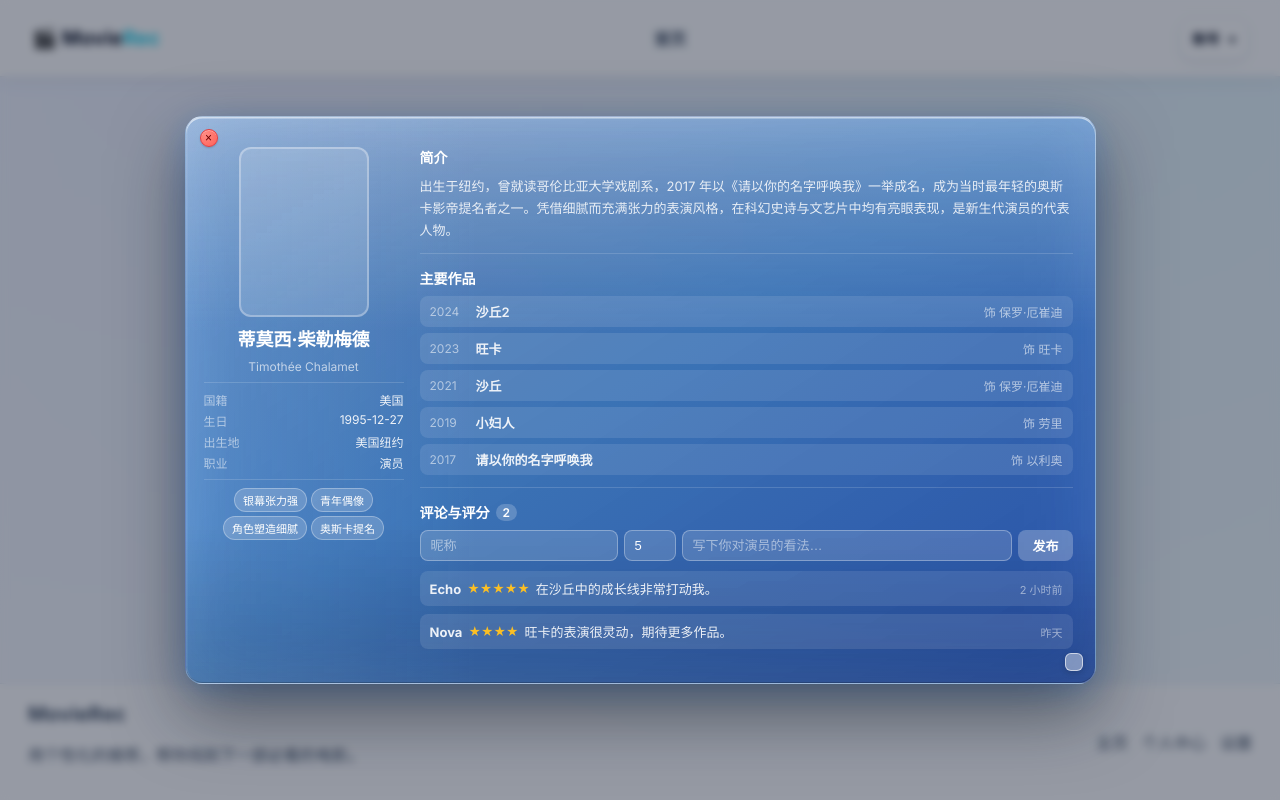
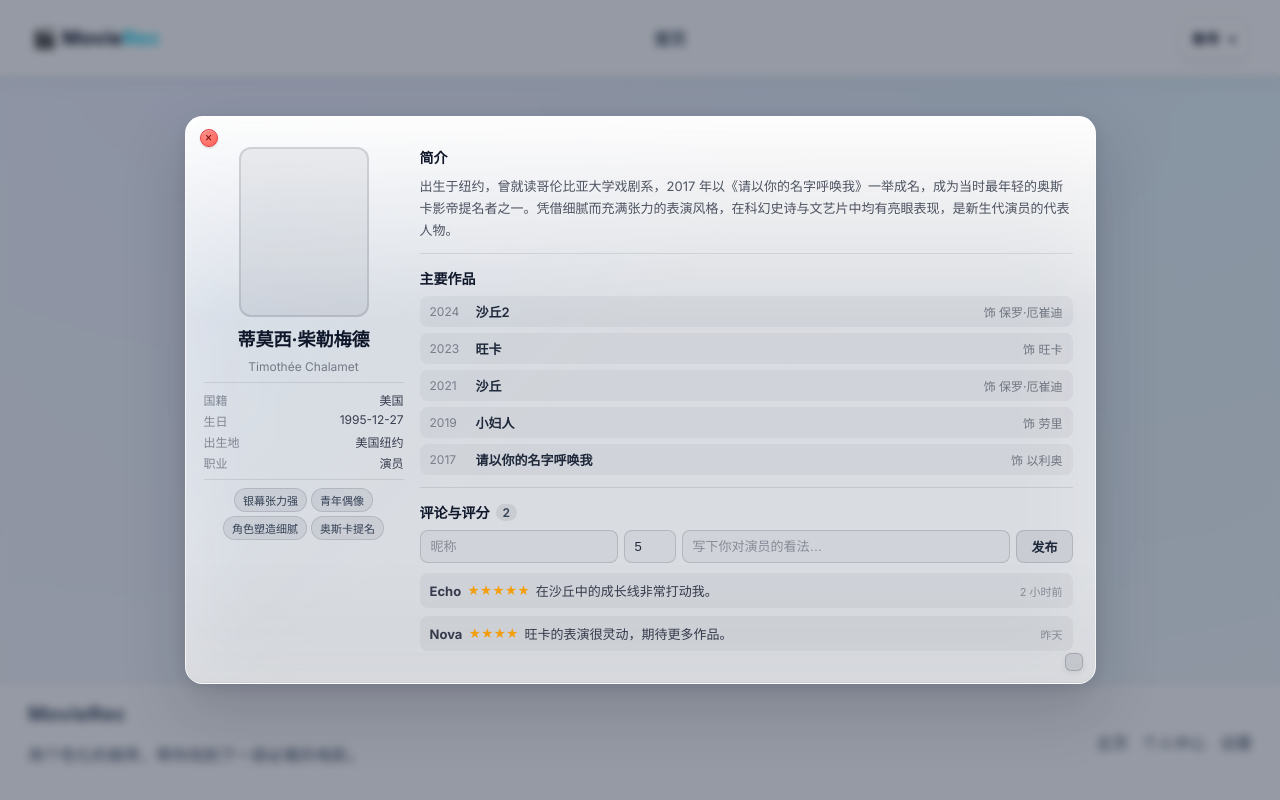
Before and after one commit to Mryan2005/Movie-Recommendation-System, a Vue app in the folder NodejsFrontend/: page /actor/1 in a window 1280 px wide. Built offline with nearby package versions, Linux system fonts and the light colour scheme.

Commit message:
feat: switch detail modal to white liquid glass (background是白色)
Agent-Logs-Url: https://github.com/Mryan2005/Movie-Recommendation-System/sessions/d161a1f8-2eb3-45e8-b964-a732af465107

Co-authored-by: Mryan2005 <40586009+Mryan2005@users.noreply.github.com>

```diff
--- a/NodejsFrontend/src/style.css
+++ b/NodejsFrontend/src/style.css
@@ -696,38 +696,33 @@ a {
 
 .detail-modal {
   /*
-   * ── Liquid glass ──────────────────────────────────────────
-   * Four stacked gradient layers simulate:
-   *  1. top-edge gloss (white sheen)
+   * ── White liquid glass ────────────────────────────────────
+   * Frosted-white glass panel with layered gradients:
+   *  1. top-edge specular highlight
    *  2. bottom-edge subtle deepening
-   *  3. left refraction band (light scatter)
-   *  4. main blue-tinted glass body
+   *  3. top-left cool refraction tint
+   *  4. white glass body
    * ─────────────────────────────────────────────────────────
    */
   background:
     linear-gradient(
       180deg,
-      rgba(255, 255, 255, 0.26) 0%,
-      rgba(255, 255, 255, 0.00) 38%
+      rgba(255, 255, 255, 0.95) 0%,
+      rgba(255, 255, 255, 0.00) 36%
     ),
     linear-gradient(
       0deg,
-      rgba(0, 0, 0, 0.16) 0%,
-      transparent 28%
+      rgba(0, 0, 0, 0.04) 0%,
+      transparent 22%
     ),
     linear-gradient(
-      90deg,
-      rgba(130, 195, 255, 0.22) 0%,
-      transparent 32%
+      135deg,
+      rgba(210, 230, 255, 0.30) 0%,
+      transparent 45%
     ),
-    linear-gradient(
-      148deg,
-      rgba(110, 175, 255, 0.44) 0%,
-      rgba(42, 130, 228, 0.56) 48%,
-      rgba(18, 72, 190, 0.66) 100%
-    );
+    rgba(255, 255, 255, 0.78);
   opacity: 1;
-  color: #fff;
+  color: #1e293b;
   border-radius: 17.5px;
   padding: 22px 18px 18px 18px;
   width: auto;
@@ -735,21 +730,20 @@ a {
   max-width: 94vw;
   max-height: 90vh;
 
-  /* Deep frosted-glass blur with saturation + brightness boost */
-  backdrop-filter: blur(32px) saturate(200%) brightness(1.08);
-  -webkit-backdrop-filter: blur(32px) saturate(200%) brightness(1.08);
+  /* Deep frosted-glass blur */
+  backdrop-filter: blur(40px) saturate(180%) brightness(1.04);
+  -webkit-backdrop-filter: blur(40px) saturate(180%) brightness(1.04);
 
-  /* Glass edges: luminous top edge, subtle sides */
-  border: 1px solid rgba(255, 255, 255, 0.22);
-  border-top-color: rgba(255, 255, 255, 0.52);
+  /* Glass edges: bright top specular, subtle sides */
+  border: 1px solid rgba(255, 255, 255, 0.70);
+  border-top-color: rgba(255, 255, 255, 1);
 
-  /* Layered shadows: elevation · blue glow · top specular · bottom thickness · side rim */
+  /* Layered shadows: elevation · soft ambient · top specular · bottom rim */
   box-shadow:
-    0 28px 70px rgba(15, 23, 42, 0.55),
-    0 6px 28px rgba(42, 130, 228, 0.30),
-    inset 0 1.5px 0 rgba(255, 255, 255, 0.55),
-    inset 0 -1px 0 rgba(0, 0, 0, 0.20),
-    inset 1.5px 0 0 rgba(255, 255, 255, 0.10);
+    0 24px 64px rgba(15, 23, 42, 0.18),
+    0 4px 20px rgba(15, 23, 42, 0.10),
+    inset 0 1.5px 0 rgba(255, 255, 255, 1),
+    inset 0 -1px 0 rgba(15, 23, 42, 0.06);
 
   position: relative;
 }
@@ -830,14 +824,14 @@ a {
   bottom: 12px;
   right: 12px;
   border-radius: 6px;
-  background: rgba(255, 255, 255, 0.4);
-  border: 1px solid rgba(255, 255, 255, 0.6);
+  background: rgba(15, 23, 42, 0.10);
+  border: 1px solid rgba(15, 23, 42, 0.18);
   cursor: se-resize;
-  box-shadow: 0 2px 6px rgba(15, 23, 42, 0.2);
+  box-shadow: 0 2px 6px rgba(15, 23, 42, 0.08);
 }
 
 .resize-handle:hover {
-  background: rgba(255, 255, 255, 0.55);
+  background: rgba(15, 23, 42, 0.18);
 }
 
 @media (max-width: 768px) {
--- a/NodejsFrontend/src/views/ActorDetailView.vue
+++ b/NodejsFrontend/src/views/ActorDetailView.vue
@@ -235,7 +235,7 @@ const close = () => router.back()
   gap: 8px;
   overflow-y: auto;
   scrollbar-width: thin;
-  scrollbar-color: rgba(255, 255, 255, 0.3) transparent;
+  scrollbar-color: rgba(15, 23, 42, 0.2) transparent;
 }
 
 .ad-photo {
@@ -244,8 +244,8 @@ const close = () => router.back()
   border-radius: 12px;
   background-size: cover;
   background-position: center;
-  background-color: rgba(255, 255, 255, 0.15);
-  border: 2px solid rgba(255, 255, 255, 0.3);
+  background-color: rgba(15, 23, 42, 0.06);
+  border: 2px solid rgba(15, 23, 42, 0.12);
   flex-shrink: 0;
 }
 
@@ -253,14 +253,14 @@ const close = () => router.back()
   margin: 0;
   font-size: 18px;
   font-weight: 800;
-  color: #fff;
+  color: #0f172a;
   text-align: center;
 }
 
 .ad-en-name {
   margin: 0;
   font-size: 12px;
-  color: rgba(255, 255, 255, 0.65);
+  color: rgba(15, 23, 42, 0.50);
   text-align: center;
 }
 
@@ -269,8 +269,8 @@ const close = () => router.back()
   display: flex;
   flex-direction: column;
   gap: 4px;
-  border-top: 1px solid rgba(255, 255, 255, 0.15);
-  border-bottom: 1px solid rgba(255, 255, 255, 0.15);
+  border-top: 1px solid rgba(15, 23, 42, 0.10);
+  border-bottom: 1px solid rgba(15, 23, 42, 0.10);
   padding: 8px 0;
 }
 
@@ -278,12 +278,12 @@ const close = () => router.back()
   display: flex;
   gap: 6px;
   font-size: 12px;
-  color: rgba(255, 255, 255, 0.9);
+  color: rgba(15, 23, 42, 0.80);
   justify-content: space-between;
 }
 
 .ad-info-label {
-  color: rgba(255, 255, 255, 0.55);
+  color: rgba(15, 23, 42, 0.45);
   flex-shrink: 0;
 }
 
@@ -297,10 +297,10 @@ const close = () => router.back()
 .ad-tag {
   padding: 3px 8px;
   border-radius: 999px;
-  background: rgba(255, 255, 255, 0.18);
-  border: 1px solid rgba(255, 255, 255, 0.3);
+  background: rgba(15, 23, 42, 0.07);
+  border: 1px solid rgba(15, 23, 42, 0.12);
   font-size: 11px;
-  color: #fff;
+  color: #334155;
 }
 
 /* ── Right column ── */
@@ -313,21 +313,21 @@ const close = () => router.back()
   gap: 14px;
   padding-right: 4px;
   scrollbar-width: thin;
-  scrollbar-color: rgba(255, 255, 255, 0.3) transparent;
+  scrollbar-color: rgba(15, 23, 42, 0.2) transparent;
 }
 
 .ad-section-head {
   margin: 0 0 8px;
   font-size: 14px;
   font-weight: 700;
-  color: #fff;
+  color: #0f172a;
   display: flex;
   align-items: center;
   gap: 6px;
 }
 
 .ad-bio-section {
-  border-bottom: 1px solid rgba(255, 255, 255, 0.15);
+  border-bottom: 1px solid rgba(15, 23, 42, 0.10);
   padding-bottom: 12px;
 }
 
@@ -335,12 +335,12 @@ const close = () => router.back()
   margin: 0;
   font-size: 13px;
   line-height: 1.7;
-  color: rgba(255, 255, 255, 0.85);
+  color: rgba(15, 23, 42, 0.72);
 }
 
 /* ── Films ── */
 .ad-films-section {
-  border-bottom: 1px solid rgba(255, 255, 255, 0.15);
+  border-bottom: 1px solid rgba(15, 23, 42, 0.10);
   padding-bottom: 12px;
 }
 
@@ -357,15 +357,15 @@ const close = () => router.back()
   display: flex;
   align-items: center;
   gap: 10px;
-  background: rgba(255, 255, 255, 0.1);
+  background: rgba(15, 23, 42, 0.04);
   border-radius: 8px;
   padding: 6px 10px;
   font-size: 13px;
-  color: rgba(255, 255, 255, 0.9);
+  color: rgba(15, 23, 42, 0.80);
 }
 
 .ad-film-year {
-  color: rgba(255, 255, 255, 0.55);
+  color: rgba(15, 23, 42, 0.45);
   font-size: 12px;
   min-width: 36px;
 }
@@ -373,20 +373,22 @@ const close = () => router.back()
 .ad-film-title {
   font-weight: 600;
   flex: 1;
+  color: #1e293b;
 }
 
 .ad-film-role {
   font-size: 12px;
-  color: rgba(255, 255, 255, 0.6);
+  color: rgba(15, 23, 42, 0.50);
 }
 
 /* ── Comments ── */
 .ad-count-badge {
-  background: rgba(255, 255, 255, 0.2);
+  background: rgba(15, 23, 42, 0.08);
   border-radius: 999px;
   padding: 1px 7px;
   font-size: 12px;
   font-weight: 600;
+  color: #334155;
 }
 
 .ad-comment-form {
@@ -399,16 +401,16 @@ const close = () => router.back()
 .ad-input {
   padding: 6px 10px;
   border-radius: 8px;
-  border: 1px solid rgba(255, 255, 255, 0.3);
-  background: rgba(255, 255, 255, 0.15);
-  color: #fff;
+  border: 1px solid rgba(15, 23, 42, 0.15);
+  background: rgba(15, 23, 42, 0.04);
+  color: #1e293b;
   font-size: 13px;
   outline: none;
   min-width: 0;
 }
 
 .ad-input::placeholder {
-  color: rgba(255, 255, 255, 0.5);
+  color: rgba(15, 23, 42, 0.38);
 }
 
 .ad-input-sm {
@@ -423,9 +425,9 @@ const close = () => router.back()
 .ad-submit-btn {
   padding: 6px 14px;
   border-radius: 8px;
-  border: none;
-  background: rgba(255, 255, 255, 0.25);
-  color: #fff;
+  border: 1px solid rgba(15, 23, 42, 0.14);
+  background: rgba(15, 23, 42, 0.08);
+  color: #1e293b;
   font-weight: 700;
   font-size: 13px;
   cursor: pointer;
@@ -433,7 +435,7 @@ const close = () => router.back()
 }
 
 .ad-submit-btn:hover {
-  background: rgba(255, 255, 255, 0.35);
+  background: rgba(15, 23, 42, 0.14);
 }
 
 .ad-comment-list {
@@ -446,11 +448,11 @@ const close = () => router.back()
 }
 
 .ad-comment-item {
-  background: rgba(255, 255, 255, 0.1);
+  background: rgba(15, 23, 42, 0.04);
   border-radius: 8px;
   padding: 8px 10px;
   font-size: 13px;
-  color: rgba(255, 255, 255, 0.9);
+  color: rgba(15, 23, 42, 0.80);
   display: flex;
   flex-wrap: wrap;
   gap: 6px;
@@ -458,7 +460,7 @@ const close = () => router.back()
 }
 
 .ad-star-rating {
-  color: #fbbf24;
+  color: #f59e0b;
   font-size: 12px;
 }
 
@@ -469,7 +471,7 @@ const close = () => router.back()
 
 .ad-time {
   font-size: 11px;
-  color: rgba(255, 255, 255, 0.5);
+  color: rgba(15, 23, 42, 0.38);
   white-space: nowrap;
 }
 </style>
--- a/NodejsFrontend/src/views/MovieDetailView.vue
+++ b/NodejsFrontend/src/views/MovieDetailView.vue
@@ -248,8 +248,8 @@ const close = () => router.back()
   border-radius: 10px;
   background-size: cover;
   background-position: center;
-  background-color: rgba(255, 255, 255, 0.15);
-  border: 2px solid rgba(255, 255, 255, 0.3);
+  background-color: rgba(15, 23, 42, 0.06);
+  border: 2px solid rgba(15, 23, 42, 0.12);
   flex-shrink: 0;
 }
 
@@ -260,20 +260,20 @@ const close = () => router.back()
 .md-score {
   font-size: 36px;
   font-weight: 800;
-  color: #fff;
+  color: #1e293b;
   line-height: 1;
 }
 
 .md-stars {
   font-size: 16px;
-  color: #fbbf24;
+  color: #f59e0b;
   letter-spacing: 2px;
   margin: 2px 0;
 }
 
 .md-score-count {
   font-size: 11px;
-  color: rgba(255, 255, 255, 0.7);
+  color: rgba(15, 23, 42, 0.5);
 }
 
 .md-genre-tags {
@@ -286,10 +286,10 @@ const close = () => router.back()
 .md-tag {
   padding: 3px 8px;
   border-radius: 999px;
-  background: rgba(255, 255, 255, 0.18);
-  border: 1px solid rgba(255, 255, 255, 0.3);
+  background: rgba(15, 23, 42, 0.07);
+  border: 1px solid rgba(15, 23, 42, 0.12);
   font-size: 12px;
-  color: #fff;
+  color: #334155;
 }
 
 /* ── Right column ── */
@@ -302,20 +302,20 @@ const close = () => router.back()
   gap: 12px;
   padding-right: 4px;
   scrollbar-width: thin;
-  scrollbar-color: rgba(255, 255, 255, 0.3) transparent;
+  scrollbar-color: rgba(15, 23, 42, 0.2) transparent;
 }
 
 .md-title {
   margin: 0 0 2px;
   font-size: 22px;
   font-weight: 800;
-  color: #fff;
+  color: #0f172a;
 }
 
 .md-original-title {
   margin: 0 0 6px;
   font-size: 13px;
-  color: rgba(255, 255, 255, 0.7);
+  color: rgba(15, 23, 42, 0.5);
 }
 
 .md-meta {
@@ -323,7 +323,7 @@ const close = () => router.back()
   flex-wrap: wrap;
   gap: 8px;
   font-size: 13px;
-  color: rgba(255, 255, 255, 0.8);
+  color: rgba(15, 23, 42, 0.65);
 }
 
 .md-meta span::after {
@@ -341,8 +341,8 @@ const close = () => router.back()
   flex-direction: column;
   gap: 4px;
   font-size: 13px;
-  color: rgba(255, 255, 255, 0.9);
-  border-top: 1px solid rgba(255, 255, 255, 0.15);
+  color: rgba(15, 23, 42, 0.80);
+  border-top: 1px solid rgba(15, 23, 42, 0.10);
   padding-top: 10px;
 }
 
@@ -353,37 +353,38 @@ const close = () => router.back()
 .info-label {
   display: inline-block;
   width: 32px;
-  color: rgba(255, 255, 255, 0.6);
+  color: rgba(15, 23, 42, 0.45);
   margin-right: 6px;
 }
 
 .md-synopsis {
   margin-top: 4px !important;
   line-height: 1.6;
-  color: rgba(255, 255, 255, 0.8) !important;
+  color: rgba(15, 23, 42, 0.70) !important;
 }
 
 .md-section-head {
   margin: 0 0 8px;
   font-size: 14px;
   font-weight: 700;
-  color: #fff;
+  color: #0f172a;
   display: flex;
   align-items: center;
   gap: 6px;
 }
 
 .md-count-badge {
-  background: rgba(255, 255, 255, 0.2);
+  background: rgba(15, 23, 42, 0.08);
   border-radius: 999px;
   padding: 1px 7px;
   font-size: 12px;
   font-weight: 600;
+  color: #334155;
 }
 
 /* ── Cast ── */
 .md-cast {
-  border-top: 1px solid rgba(255, 255, 255, 0.15);
+  border-top: 1px solid rgba(15, 23, 42, 0.10);
   padding-top: 10px;
 }
 
@@ -408,14 +409,14 @@ const close = () => router.back()
   border-radius: 8px;
   background-size: cover;
   background-position: center;
-  background-color: rgba(255, 255, 255, 0.15);
-  border: 1px solid rgba(255, 255, 255, 0.25);
+  background-color: rgba(15, 23, 42, 0.06);
+  border: 1px solid rgba(15, 23, 42, 0.10);
 }
 
 .md-cast-name {
   font-size: 11px;
   font-weight: 600;
-  color: #fff;
+  color: #1e293b;
   white-space: nowrap;
   overflow: hidden;
   text-overflow: ellipsis;
@@ -424,7 +425,7 @@ const close = () => router.back()
 
 .md-cast-role {
   font-size: 10px;
-  color: rgba(255, 255, 255, 0.65);
+  color: rgba(15, 23, 42, 0.50);
   white-space: nowrap;
   overflow: hidden;
   text-overflow: ellipsis;
@@ -433,7 +434,7 @@ const close = () => router.back()
 
 /* ── Comments ── */
 .md-comments {
-  border-top: 1px solid rgba(255, 255, 255, 0.15);
+  border-top: 1px solid rgba(15, 23, 42, 0.10);
   padding-top: 10px;
 }
 
@@ -447,16 +448,16 @@ const close = () => router.back()
 .md-input {
   padding: 6px 10px;
   border-radius: 8px;
-  border: 1px solid rgba(255, 255, 255, 0.3);
-  background: rgba(255, 255, 255, 0.15);
-  color: #fff;
+  border: 1px solid rgba(15, 23, 42, 0.15);
+  background: rgba(15, 23, 42, 0.04);
+  color: #1e293b;
   font-size: 13px;
   outline: none;
   min-width: 0;
 }
 
 .md-input::placeholder {
-  color: rgba(255, 255, 255, 0.5);
+  color: rgba(15, 23, 42, 0.38);
 }
 
 .md-input-sm {
@@ -471,9 +472,9 @@ const close = () => router.back()
 .md-submit-btn {
   padding: 6px 14px;
   border-radius: 8px;
-  border: none;
-  background: rgba(255, 255, 255, 0.25);
-  color: #fff;
+  border: 1px solid rgba(15, 23, 42, 0.14);
+  background: rgba(15, 23, 42, 0.08);
+  color: #1e293b;
   font-weight: 700;
   font-size: 13px;
   cursor: pointer;
@@ -481,7 +482,7 @@ const close = () => router.back()
 }
 
 .md-submit-btn:hover {
-  background: rgba(255, 255, 255, 0.35);
+  background: rgba(15, 23, 42, 0.14);
 }
 
 .md-comment-list {
@@ -494,11 +495,11 @@ const close = () => router.back()
 }
 
 .md-comment-item {
-  background: rgba(255, 255, 255, 0.1);
+  background: rgba(15, 23, 42, 0.04);
   border-radius: 8px;
   padding: 8px 10px;
   font-size: 13px;
-  color: rgba(255, 255, 255, 0.9);
+  color: rgba(15, 23, 42, 0.80);
   display: flex;
   flex-wrap: wrap;
   gap: 6px;
@@ -506,7 +507,7 @@ const close = () => router.back()
 }
 
 .md-star-rating {
-  color: #fbbf24;
+  color: #f59e0b;
   font-size: 12px;
 }
 
@@ -517,7 +518,7 @@ const close = () => router.back()
 
 .md-time {
   font-size: 11px;
-  color: rgba(255, 255, 255, 0.5);
+  color: rgba(15, 23, 42, 0.38);
   white-space: nowrap;
 }
 </style>
```
Also changed, not shown: NodejsFrontend/src/views/RoleDetailView.vue (+38 -37 lines).
